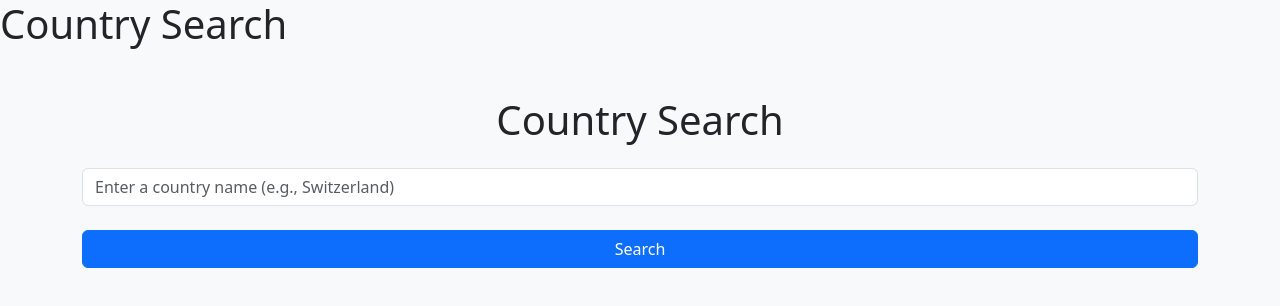
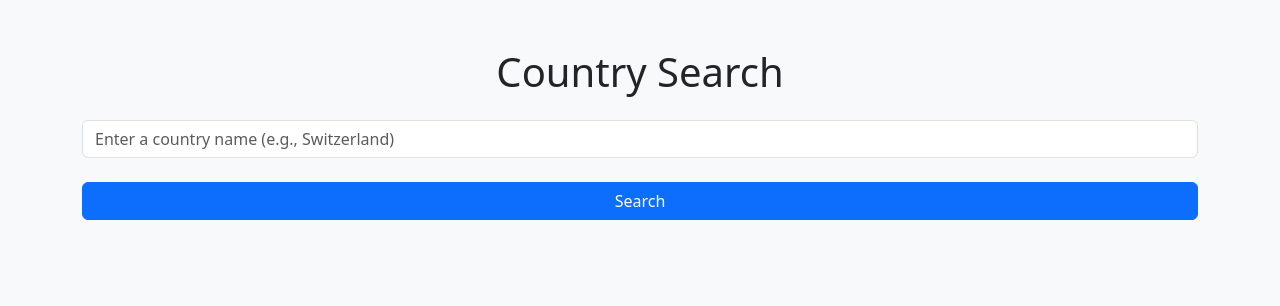
Before and after one commit to chewilc/projekt, a plain HTML site: page index.html in a window 1280 px wide. Drawn offline with nearby package versions, Linux system fonts and the light colour scheme.

Commit message:
removed h1

```diff
--- a/index.html
+++ b/index.html
@@ -8,7 +8,6 @@
   <script defer src="script.js"></script>
 </head>
 <body class="bg-light">
-  <h1>Country Search</h1>
   <div class="container mt-5">
     <h1 class="text-center mb-4">Country Search</h1>
     <div class="mb-4">
```
